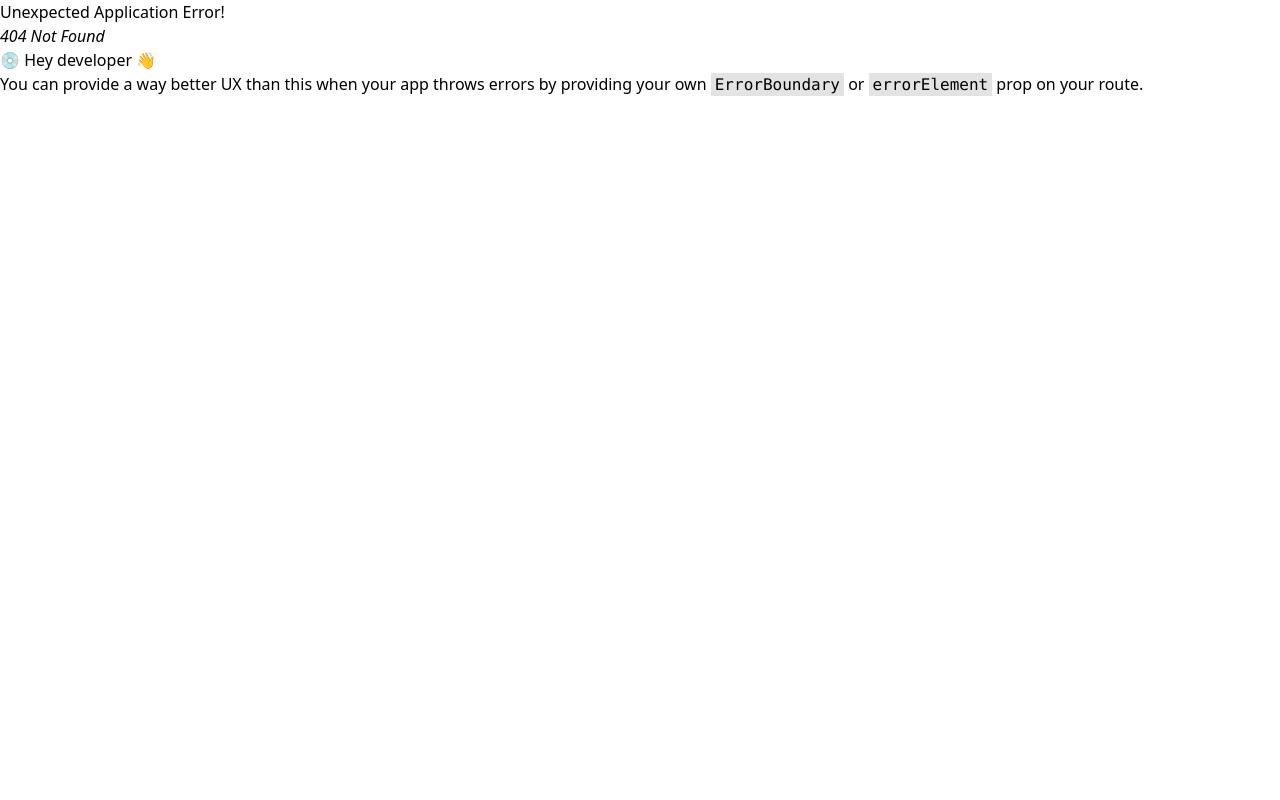
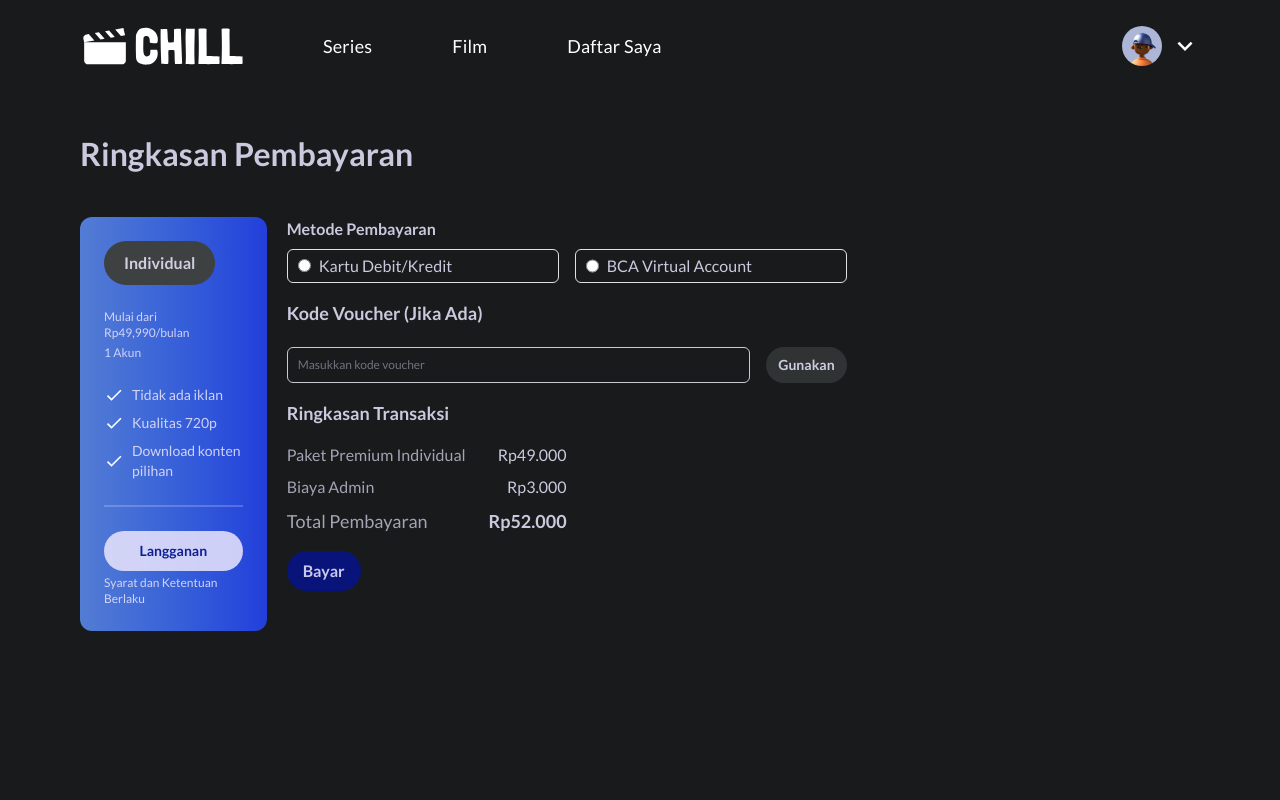
Before and after one commit to rizqyazhar/chillStreaming-missionFe2B, a React (Vite) app: page /purchase in a window 1280 px wide. Before the commit this address had no page. Shown: the top 800 px of the page. Built offline with nearby package versions, Linux system fonts and the light colour scheme.

Commit message:
feat: purchase, ui almost done

```diff
--- a/src/App.jsx
+++ b/src/App.jsx
@@ -7,6 +7,7 @@ import SeriesPage from "./pages/SeriesPage";
 import MylistPage from "./pages/MylistPage";
 import ProfilePage from "./pages/ProfilePage";
 import MembershipPage from "./pages/MembershipPage";
+import PurchasePage from "./pages/PurchasePage";
 
 const router = createBrowserRouter([
   { path: "/", element: <LoginPage /> },
@@ -17,6 +18,7 @@ const router = createBrowserRouter([
   { path: "/mylist", element: <MylistPage /> },
   { path: "/profile", element: <ProfilePage /> },
   { path: "/membership", element: <MembershipPage /> },
+  { path: "/purchase", element: <PurchasePage /> },
 ]);
 
 const App = () => {
--- a/src/elements/PackageCard.jsx
+++ b/src/elements/PackageCard.jsx
@@ -3,9 +3,12 @@ const PackageCard = ({
   packagePrice,
   packageAmountAccount,
   packageQualityDesc,
+  cardWidth = "w-full",
+  buttonWidth = "w-full",
 }) => {
   return (
-    <div className='flex flex-col gap-6 p-6 rounded-xl bg-linear-to-r from-[#537cd4]/100 from-1% to-primary-100 to-99%'>
+    <div
+      className={`${cardWidth} flex flex-col gap-6 p-6 rounded-xl bg-linear-to-r from-[#537cd4]/100 from-1% to-primary-100 to-99% font-lato text-light-primary`}>
       <h5 className='w-fit rounded-full bg-extraBackground px-5 py-2.5 font-semibold text-base'>
         {packageTitle}
       </h5>
@@ -29,7 +32,8 @@ const PackageCard = ({
       </div>
       <div className='border border-outlineBorder'></div>
       <div className='flex flex-col items-center gap-1'>
-        <button className='w-full flex items-center rounded-full justify-center px-[26px] py-2.5 bg-light-primary text-primary-300 font-bold text-sm cursor-pointer'>
+        <button
+          className={`${buttonWidth} flex items-center rounded-full justify-center px-[26px] py-2.5 bg-light-primary text-primary-300 font-bold text-sm cursor-pointer`}>
           Langganan
         </button>
         <p className='text-light-primary font-normal text-xs'>
--- /dev/null
+++ b/src/fragments/membership/PurchaseContent.jsx
@@ -0,0 +1,96 @@
+import PackageCard from "../../elements/PackageCard";
+
+const PurchaseContent = () => {
+  return (
+    <section className='flex flex-col gap-5 md:gap-10 p-10 lg:px-20 font-lato text-light-primary'>
+      <h3 className='font-bold text-xl md:text-[32px] cursor-default'>
+        Ringkasan Pembayaran
+      </h3>
+      <div className='flex flex-col lg:flex-row gap-5'>
+        <PackageCard
+          packageTitle='Individual'
+          packagePrice='49,990'
+          packageAmountAccount='1'
+          packageQualityDesc='720p'
+          cardWidth='w-full lg:w-1/6'
+          buttonWidth='w-3/4 md:w-full'
+        />
+        <form className='w-full lg:w-2/4 flex flex-col gap-4'>
+          <div className='flex flex-col gap-2'>
+            <p className='text-base lg:text-base font-semibold'>
+              Metode Pembayaran
+            </p>
+            <div className='flex flex-col lg:flex-row gap-4 text-sm lg:text-base'>
+              <label
+                htmlFor='credit-card'
+                className='w-full flex gap-2 items-center border border-grey-300 rounded-md px-2.5 py-1'>
+                <input
+                  type='radio'
+                  name='purchase-method'
+                  id='credit-card'
+                  value='credit-card'
+                />
+                Kartu Debit/Kredit
+              </label>
+              <label
+                htmlFor='bca-va'
+                className='w-full flex gap-2 border border-grey-300 rounded-md px-2.5 py-1'>
+                <input
+                  type='radio'
+                  name='purchase-method'
+                  id='bca-va'
+                  value='bca-va'
+                />
+                BCA Virtual Account
+              </label>
+            </div>
+          </div>
+          <div className='flex flex-col gap-5'>
+            <p className='font-semibold text-base lg:text-lg'>
+              Kode Voucher (Jika Ada)
+            </p>
+            <div className='flex gap-4'>
+              <input
+                type='text'
+                name='redeem-voucher'
+                id='redeem-voucher'
+                placeholder='Masukkan kode voucher'
+                className='w-full border border-[#C8CCD0] rounded-md px-2.5 py-1 placeholder:text-xs placeholder:font-normal placeholder:-translate-y-0.5'
+              />
+              <button className='bg-bodyBackground rounded-full px-3 py-2 cursor-pointer font-bold text-sm'>
+                Gunakan
+              </button>
+            </div>
+          </div>
+          <div className='flex flex-col gap-4'>
+            <p className='font-semibold text-base lg:text-lg'>
+              Ringkasan Transaksi
+            </p>
+            <div className='w-full lg:w-1/2 flex flex-col gap-2 text-light-secondary font-normal text-xs lg:text-base'>
+              <p className='flex justify-between'>
+                Paket Premium Individual
+                <span className='text-light-primary'>Rp49.000</span>
+              </p>
+              <p className='flex justify-between'>
+                Biaya Admin <span className='text-light-primary'>Rp3.000</span>
+              </p>
+              <p className='flex justify-between text-sm lg:text-lg'>
+                Total Pembayaran
+                <span className='text-light-primary text-base lg:text-lg font-semibold'>
+                  Rp52.000
+                </span>
+              </p>
+            </div>
+          </div>
+          <button
+            type='submit'
+            className='place-self-start bg-primary-400 rounded-full px-4 py-2 text-sm lg:text-base font-bold'>
+            Bayar
+          </button>
+        </form>
+      </div>
+    </section>
+  );
+};
+
+export default PurchaseContent;
--- /dev/null
+++ b/src/pages/PurchasePage.jsx
@@ -0,0 +1,15 @@
+import Content from "../fragments/Content";
+import PurchaseContent from "../fragments/membership/PurchaseContent";
+import HomeLayout from "../layouts/HomeLayout";
+
+const MembershipPage = () => {
+  return (
+    <HomeLayout>
+      <Content>
+        <PurchaseContent />
+      </Content>
+    </HomeLayout>
+  );
+};
+
+export default MembershipPage;
```
